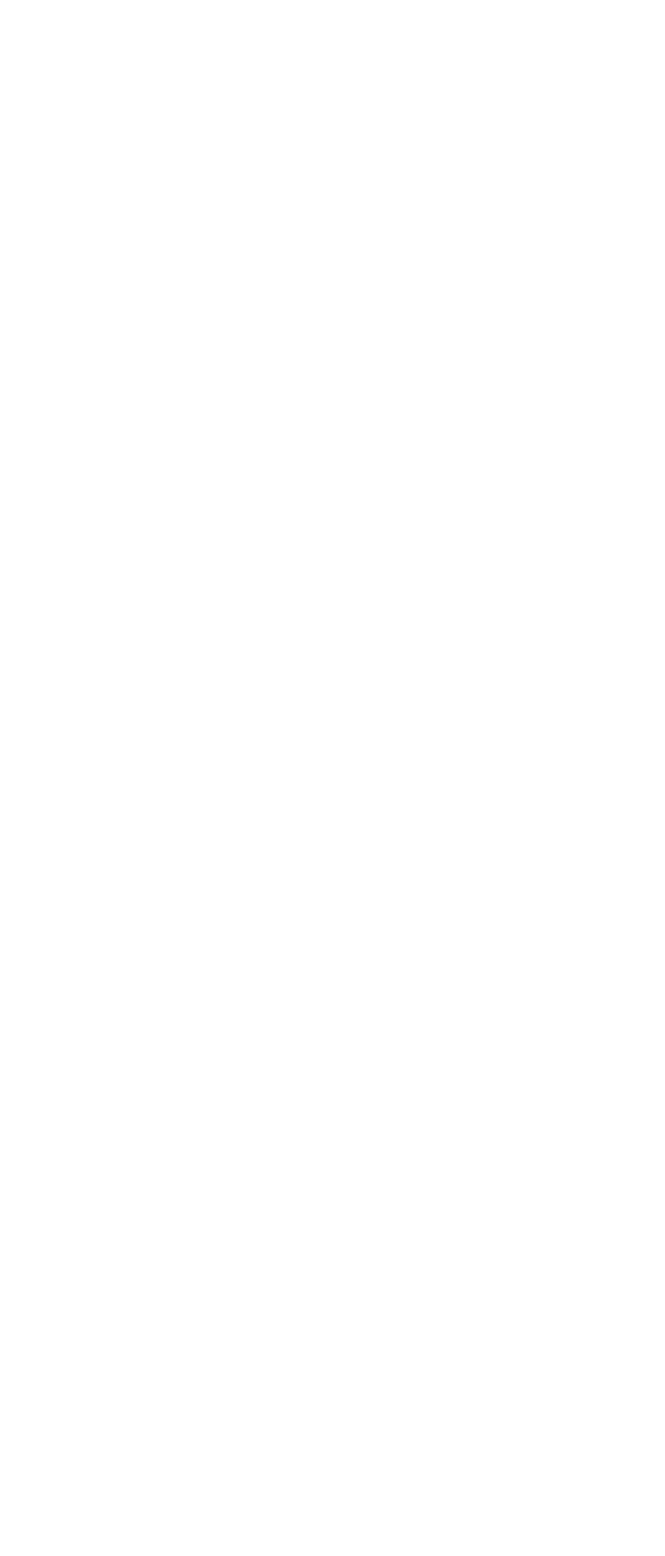
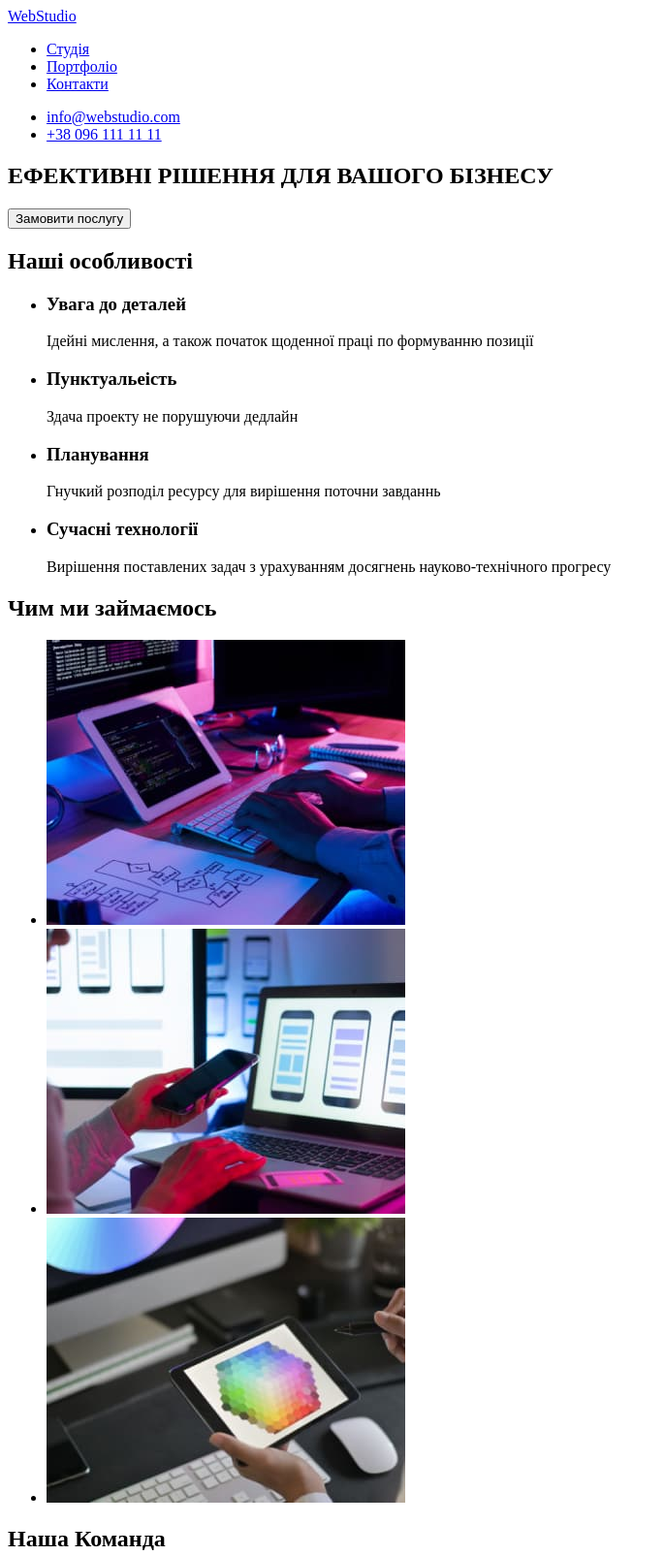
Before and after one commit to KulykAlexander/goit-markup-hw-01, a plain HTML site: page index.html in a window 1280 px wide. Shown: the top 1605 px of the page at 97% size, without its empty margins (0-686 px from the left). Before the commit the page ends 800 px from the top, so only its background shows below. Drawn offline with Linux system fonts and the light colour scheme.

Commit message:
Update index.html
Main page

```diff
--- a/index.html
+++ b/index.html
@@ -1,11 +1,120 @@
 <!DOCTYPE html>
-<html lang="en">
+<html lang="uk">
 <head>
     <meta charset="UTF-8">
     <meta name="viewport" content="width=device-width, initial-scale=1.0">
     <title>WedStudio</title>
 </head>
 <body>
+    <header>
+        <nav>
+        <a href="/">WebStudio</a>
 
+        <ul>
+            <li><a href="#">Студія</a></li>
+            <li><a href="#">Портфоліо</a></li>
+            <li><a href="#">Контакти</a></li>
+        </ul>
+        </nav>
+
+        <ul>
+            <li><a href="mailto:info@webstudio.com">info@webstudio.com</a></li>
+            <li><a href="tel:+380961111111">+38 096 111 11 11</a></li>
+        </ul>
+
+    </header>
+
+    <main>
+
+        <!--Герой-->
+    <section>
+        <h1>ЕФЕКТИВНІ РІШЕННЯ ДЛЯ ВАШОГО БІЗНЕСУ</h1>
+        <button type="button">Замовити послугу</button>
+
+    </section>
+
+<!--НАШІ ОСОБЛИВОСТІ-->
+
+    <section>
+        <h2>Наші особливості</h2>
+
+        <ul>
+            <li>
+                <h3>Увага до деталей</h3>
+                <p>Ідейні мислення, а також початок щоденної праці по формуванню позиції</p>
+            </li>
+
+            <li>
+                <h3>Пунктуальеість</h3>
+                <p>Здача проекту не порушуючи дедлайн</p>
+            </li>
+
+            <li>
+                <h3>Планування</h3>
+                <p>Гнучкий розподіл ресурсу для вирішення поточни завданнь</p>
+            </li>
+
+            <li>
+                <h3>Сучасні технології</h3>
+                <p>Вирішення поставлених задач з урахуванням досягнень науково-технічного прогресу</p>
+            </li>
+
+        </ul>
+
+    </section>
+
+<!--Чим ми займаємось-->
+
+    <section>
+        <h2>Чим ми займаємось</h2>
+        <ul>
+            <li> <img src="./images/img1.jpg" alt="Пишемо код веб-сторінки" width="370"> </li>
+            <li> <img src="./images/img2.jpg" alt="Сінхронизуємо сторінку на різних пристроях" width="370"> </li>
+            <li> <img src="./images/img3.jpg" alt="віалізуємо веб-магію" width="370"> </li>
+        </ul>
+    </section>
+<!--Наша Команда-->
+
+    <section>
+        <h2>Наша Команда</h2>
+
+    <ul>
+        <li>
+            <img src="./images/photos/igor.jpg" alt="фотографія члена команди" width="270">
+            <h3>Ігор Дем'яненко</h3>
+            <p>Product Designer</p>
+        </li>
+        <li>
+            <img src="./images/photos/olga.jpg" alt="фотографія члена команди" width="270">
+            <h3>Ольга Репіна</h3>
+            <p>Frontend Developer</p>
+        </li>
+        <li>
+            <img src="./images/photos/nik.jpg" alt="фотографія члена команди" width="270">
+            <h3>Микола Тарасов</h3>
+            <p>Marketing</p>
+        </li>
+        <li>
+            <img src="./images/photos/mishka.jpg" alt="фотографія члена команди" width="270">
+            <h3>Михайло Ермаков</h3>
+            <p>UI Designer</p>
+        </li>
+    </ul>
+    </section>
+
+
+    </main>
+
+    <footer>
+        <a href="/">WebStudio</a>
+        <address>
+            <ul>
+                <li><a href="https://goo.gl/maps/VcLh4SeBCDLP2WR46">м. Київ, проспект Лесі Українки,26</a></li>
+                <li><a href="mailto:info@webstudio.com">info@webstudio.com</a></li>
+                <li><a href="tel:+380961111111">+38 096 111 11 11</a></li>
+            </ul>
+        </address>
+
+    </footer>
 </body>
 </html>
```
